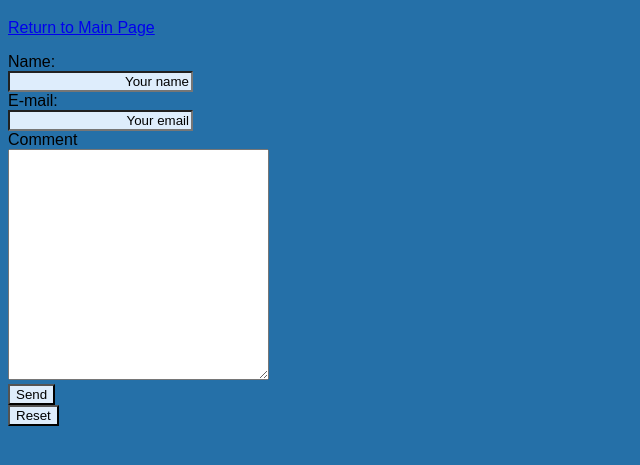
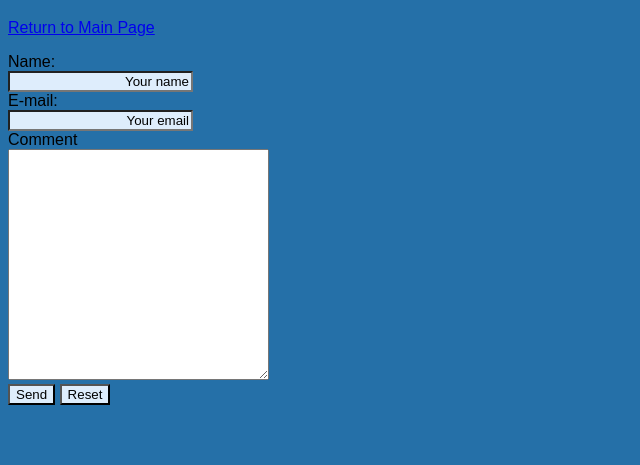
Before and after one commit to colbypainter/vwc-calculator-app, a plain HTML site: page feedback.html in a window 1280 px wide. Shown: the part 61-526 px from the top of the page, without its empty margins (0-640 px from the left). Drawn offline with Linux system fonts and the light colour scheme.

Commit message:
Remove Comment Form from stylesheet

```diff
--- a/style.css
+++ b/style.css
@@ -126,11 +126,6 @@ legend {
 	font-weight: bold;
 }
 
-#CommentForm {
-	width: 100px;
-	height: auto;
-}
-
 .line_benefit {
 	display:inline;
 	float:left;
```
